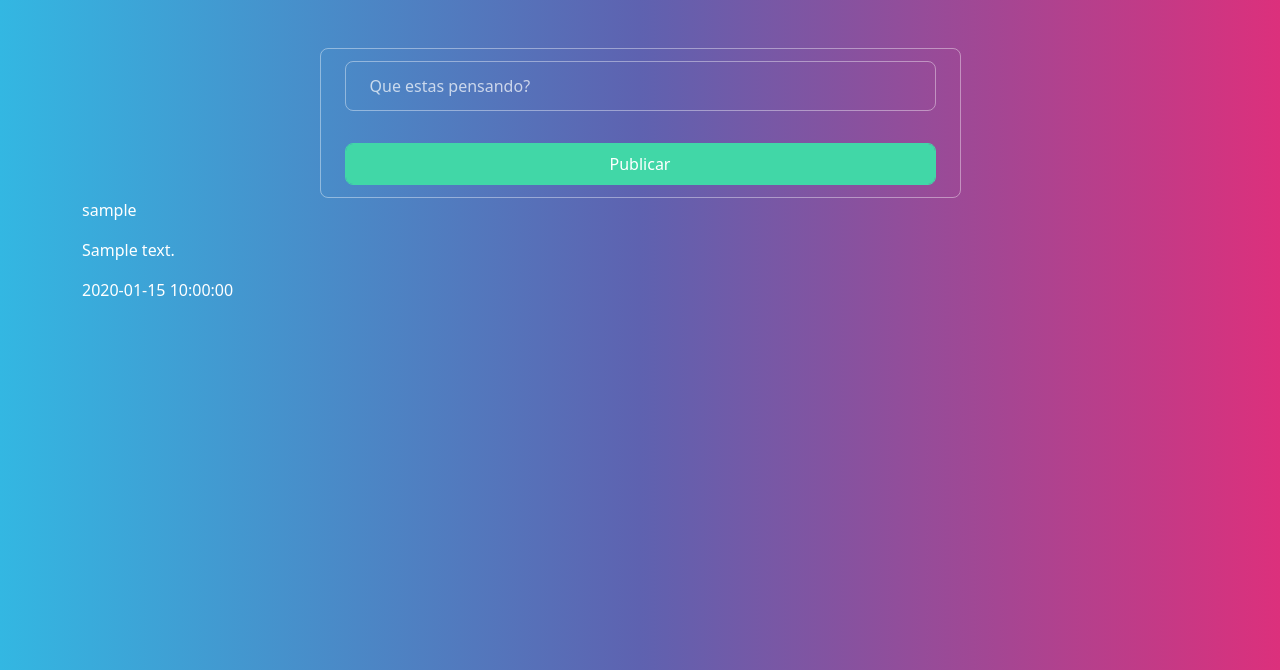
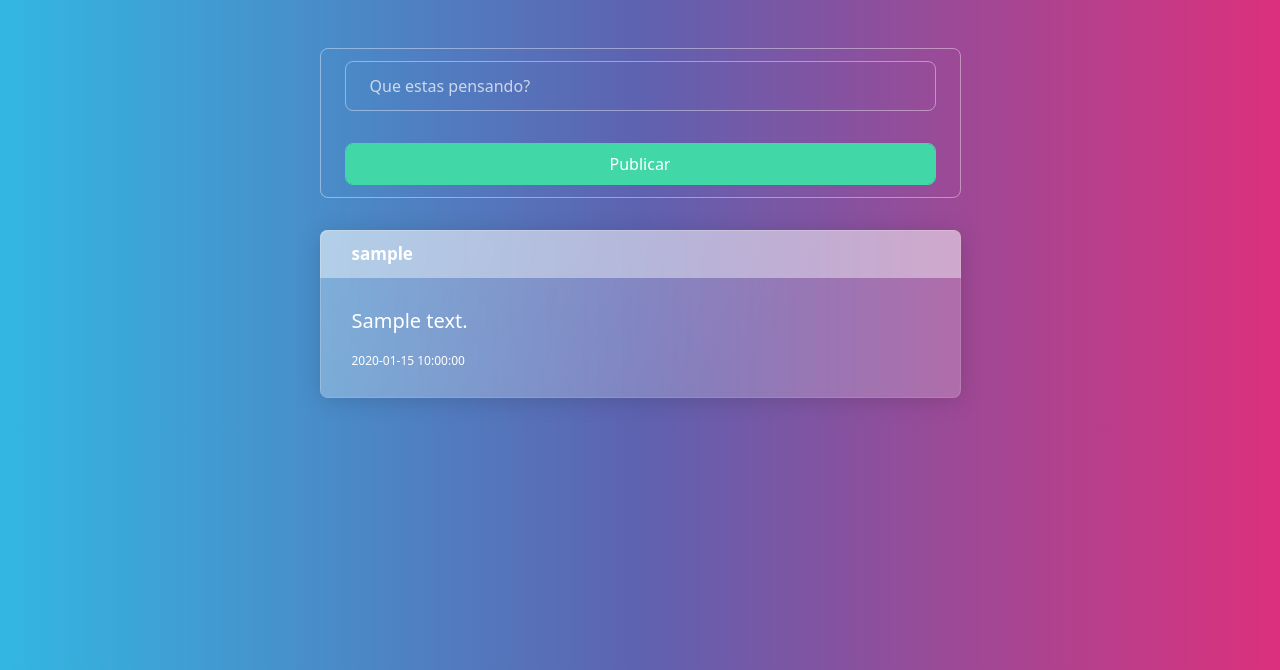
Before and after one commit to carlos398/Aplicacion_usuarios_flask, a Flask app: page / in a window 1280 px wide. Shown: the part 96-766 px from the top of the page. Run offline with Flask 2, Linux system fonts and the light colour scheme; the visitor is signed in with stand-in values (Sample User, id 1); tables that the repository leaves empty hold one stand-in row (values such as "Sample post"); some libraries are stand-ins or nearby versions.

Commit message:
aplicacion gestion de usuarios y creacion de pots

```diff
--- a/app/templates/index.html
+++ b/app/templates/index.html
@@ -41,13 +41,19 @@
                 </form>
             </div>
         </div>
-        <div>
-            {% if posts %}
-                {% for post in posts %}
-                    <p>{{post.username}}</p>
-                    <p>{{post.text}}</p>
-                    <p>{{post.created_date}}</p>
-                {% endfor %}
-            {% endif %}
+        <div class="row mt-sm-8 justify-content-lg-center mt-3">
+            <div class="col-sm-7">
+                {% if posts %}
+                    {% for post in posts %}
+                        <div class="card border-secondary mb-3">
+                            <h4 class="card-header" style="font-size: 17px;">{{post.username}}</h4>
+                            <div class="card-body">
+                                <p class="card-text" style="font-size: 20px;">{{post.text}}</p>
+                                <p class="card-text" style="font-size: 12px;">{{post.created_date}}</p>
+                            </div>
+                        </div>
+                    {% endfor %}
+                {% endif %}
+            </div>
         </div>
 {% endblock %}
```
Also changed, not shown: app/modelos.py (+0 -13 lines).
